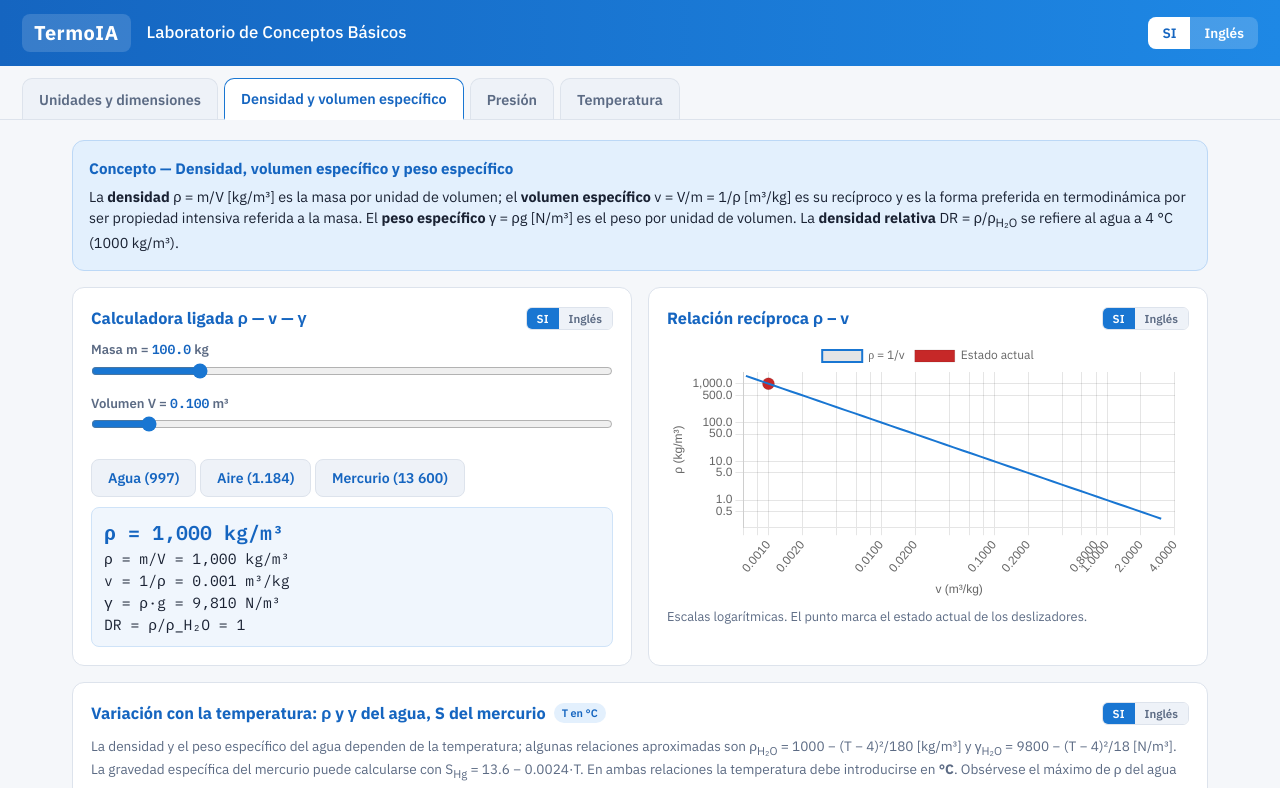
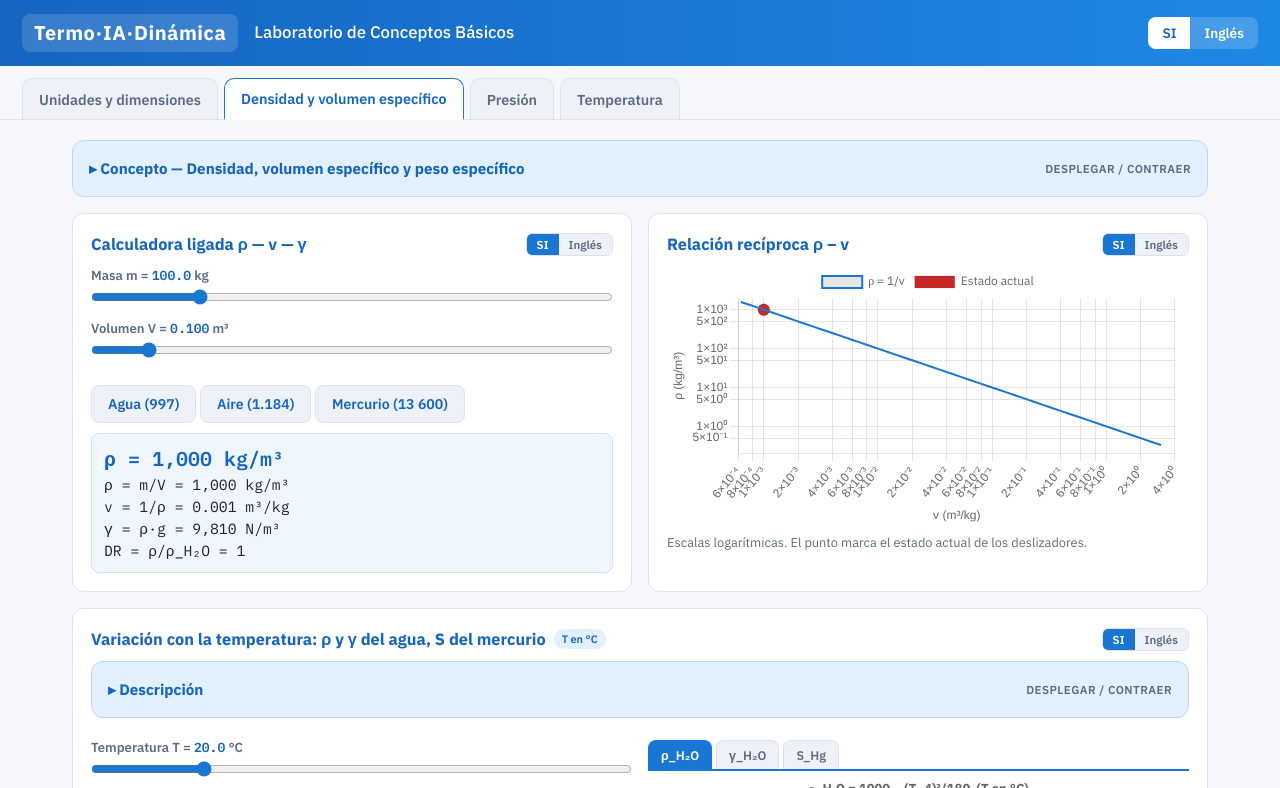
Before and after one commit to oscarrrobles-glitch/Termo-IA-Dinamica, a plain HTML site: page 01 Conceptos y definiciones/Laboratorio conceptos básicos.html in a window 1280 px wide. Both pictures are taken after a click on the button "Densidad y volumen específico". Shown: the top 788 px of the page. Drawn offline with nearby package versions, Linux system fonts and the light colour scheme.

Commit message:
Update Laboratorio conceptos básicos.html

```diff
--- a/01 Conceptos y definiciones/Laboratorio conceptos básicos.html
+++ b/01 Conceptos y definiciones/Laboratorio conceptos básicos.html
@@ -3,6 +3,7 @@
 <head>
 <meta charset="UTF-8">
 <meta name="viewport" content="width=device-width, initial-scale=1.0">
+<meta name="description" content="Propiedades, presión, temperatura y densidad en un entorno interactivo.">
 <title>TermoIA — Laboratorio de Conceptos Básicos</title>
 <link rel="preconnect" href="https://fonts.googleapis.com">
 <link href="https://fonts.googleapis.com/css2?family=IBM+Plex+Sans:wght@400;500;600;700&family=IBM+Plex+Mono:wght@400;500;600&display=swap" rel="stylesheet">
@@ -88,7 +89,7 @@ canvas{max-height:300px}
 <body>
 
 <header>
-  <span class="brand">TermoIA</span>
+  <span class="brand">Termo·IA·Dinámica</span>
   <h1>Laboratorio de Conceptos Básicos</h1>
   <div class="sys-toggle">
     <button id="sysSI" class="active" onclick="setSystem('SI')">SI</button>
@@ -166,10 +167,10 @@ canvas{max-height:300px}
 
 <!-- ============ MÓDULO 2 ============ -->
 <section id="mod2" class="module">
-  <div class="concepto">
-    <h3>Concepto — Densidad, volumen específico y peso específico</h3>
+  <details class="concepto">
+    <summary><h3>Concepto — Densidad, volumen específico y peso específico</h3><span class="toggle-hint">desplegar / contraer</span></summary>
     <p>La <b>densidad</b> ρ = m/V [kg/m³] es la masa por unidad de volumen; el <b>volumen específico</b> v = V/m = 1/ρ [m³/kg] es su recíproco y es la forma preferida en termodinámica por ser propiedad intensiva referida a la masa. El <b>peso específico</b> γ = ρg [N/m³] es el peso por unidad de volumen. La <b>densidad relativa</b> DR = ρ/ρ<sub>H₂O</sub> se refiere al agua a 4 °C (1000 kg/m³).</p>
-  </div>
+  </details>
   <div class="grid grid-2">
     <div class="card">
       <h2 data-sys>Calculadora ligada ρ — v — γ</h2>
@@ -192,10 +193,13 @@ canvas{max-height:300px}
   </div>
   <div class="card" style="margin-top:16px">
     <h2 data-sys>Variación con la temperatura: ρ y γ del agua, S del mercurio <span class="chip">T en °C</span></h2>
-    <p style="font-size:.85rem;color:var(--muted)">La densidad y el peso específico del agua dependen de la temperatura; algunas relaciones aproximadas son
-    ρ<sub>H₂O</sub> = 1000 − (T − 4)²/180 [kg/m³] y γ<sub>H₂O</sub> = 9800 − (T − 4)²/18 [N/m³].
-    La gravedad específica del mercurio puede calcularse con S<sub>Hg</sub> = 13.6 − 0.0024·T.
-    En ambas relaciones la temperatura debe introducirse en <b>°C</b>. Obsérvese el máximo de ρ del agua en T = 4 °C.</p>
+    <details class="concepto" style="margin-bottom:12px">
+      <summary><h3>Descripción</h3><span class="toggle-hint">desplegar / contraer</span></summary>
+      <p style="font-size:.85rem;color:var(--muted)">La densidad y el peso específico del agua dependen de la temperatura; algunas relaciones aproximadas son
+      ρ<sub>H₂O</sub> = 1000 − (T − 4)²/180 [kg/m³] y γ<sub>H₂O</sub> = 9800 − (T − 4)²/18 [N/m³].
+      La gravedad específica del mercurio puede calcularse con S<sub>Hg</sub> = 13.6 − 0.0024·T.
+      En ambas relaciones la temperatura debe introducirse en <b>°C</b>. Obsérvese el máximo de ρ del agua en T = 4 °C.</p>
+    </details>
     <div class="grid grid-2">
       <div>
         <label>Temperatura T = <span class="slider-val" id="twVal">20.0</span> <span id="twUnit">°C</span></label>
@@ -230,10 +234,10 @@ canvas{max-height:300px}
 
 <!-- ============ MÓDULO 3 ============ -->
 <section id="mod3" class="module">
-  <div class="concepto">
-    <h3>Concepto — Presión</h3>
+  <details class="concepto">
+    <summary><h3>Concepto — Presión</h3><span class="toggle-hint">desplegar / contraer</span></summary>
     <p>La <b>presión</b> P = F/A [Pa = N/m²] es la fuerza normal por unidad de área ejercida por un fluido. En un fluido en reposo varía con la profundidad según ΔP = ρgh. El <b>manómetro</b> mide la presión <b>manométrica</b> P<sub>man</sub> = P<sub>abs</sub> − P<sub>atm</sub>; el <b>barómetro</b> (Torricelli) mide la presión atmosférica con una columna de mercurio: P<sub>atm</sub> = ρ<sub>Hg</sub>·g·h. Presiones por debajo de la atmosférica se expresan como <b>presión de vacío</b> P<sub>vac</sub> = P<sub>atm</sub> − P<sub>abs</sub>.</p>
-  </div>
+  </details>
   <div class="row-man-bar">
     <div class="card">
       <h2 data-sys>Manómetro en U <span class="chip">P = ρgh</span></h2>
@@ -287,7 +291,7 @@ canvas{max-height:300px}
   </div>
   <div class="grid grid-2">
     <div class="card" style="grid-column:1/-1">
-      <h2 data-sys>Propiedades de la atmósfera a gran altitud <span class="chip" id="atmTblChip">Tabla A-16 (SI)</span></h2>
+      <h2 data-sys>Propiedades de la atmósfera a gran altitud</h2>
       <p style="font-size:.84rem;color:var(--muted)">Atmósfera estándar: condiciones medias anuales a 45° de latitud, referidas a 15 °C (59 °F) al nivel del mar. Seleccione una hoja para ver la tabla o la gráfica de cada propiedad; el renglón/punto resaltado corresponde a la altitud del deslizador y el sistema de unidades sigue al selector global SI/Inglés.</p>
       <div class="sheet-tabs" id="atmSheets"></div>
       <div id="atmTable" style="max-height:340px;overflow:auto"></div>
@@ -325,10 +329,10 @@ canvas{max-height:300px}
 
 <!-- ============ MÓDULO 4 ============ -->
 <section id="mod4" class="module">
-  <div class="concepto">
-    <h3>Concepto — Ley Cero y escalas de temperatura</h3>
+  <details class="concepto">
+    <summary><h3>Concepto — Ley Cero y escalas de temperatura</h3><span class="toggle-hint">desplegar / contraer</span></summary>
     <p>La <b>Ley Cero de la termodinámica</b> establece que si dos cuerpos están en equilibrio térmico con un tercero, están en equilibrio térmico entre sí; esto fundamenta la medición de temperatura. Las escalas absolutas son <b>Kelvin</b> (SI) y <b>Rankine</b> (inglés): T(K) = T(°C) + 273.15; T(°R) = T(°F) + 459.67 = 1.8·T(K). Para diferencias: ΔT(K) = ΔT(°C) y ΔT(°R) = ΔT(°F) = 1.8·ΔT(K).</p>
-  </div>
+  </details>
   <div class="grid grid-2">
     <div class="card">
       <h2>Termómetro y conversión de escalas</h2>
@@ -395,7 +399,6 @@ canvas{max-height:300px}
 </section>
 
 </main>
-<footer>TermoIA · Termodinámica Química Aplicada · Unidad 1 (temas 1.5–1.8) · Referencias: Potter y Scott cap. 1; Çengel y Boles cap. 1; Moran y Shapiro cap. 1 · g = 9.81 m/s², propiedades a 25 °C</footer>
 
 <script>
 "use strict";
@@ -526,12 +529,13 @@ function buildRhoChart(){
     const v=Math.pow(10,i);
     pts.push(en?{x:v/0.06242796,y:(1/v)/16.018463}:{x:v,y:1/v});
   }
+  const sciTick=v=>{if(!v||v===0)return'0';const e=Math.floor(Math.log10(Math.abs(v)));const m=+(v/Math.pow(10,e)).toPrecision(2);return`${m}×10${e<0?'⁻':''}${String(Math.abs(e)).split('').map(d=>'⁰¹²³⁴⁵⁶⁷⁸⁹'[+d]).join('')}`;};
   rhoChart=new Chart($("rhoChart"),{type:"line",data:{datasets:[
     {label:"ρ = 1/v",data:pts,borderColor:"#1976d2",pointRadius:0,borderWidth:2},
     {label:"Estado actual",data:[],backgroundColor:"#c62828",pointRadius:6,type:"scatter"}
   ]},options:{responsive:true,animation:false,scales:{
-    x:{type:"logarithmic",title:{display:true,text:en?"v (ft³/lbm)":"v (m³/kg)"}},
-    y:{type:"logarithmic",title:{display:true,text:en?"ρ (lbm/ft³)":"ρ (kg/m³)"}}
+    x:{type:"logarithmic",title:{display:true,text:en?"v (ft³/lbm)":"v (m³/kg)"},ticks:{callback:sciTick}},
+    y:{type:"logarithmic",title:{display:true,text:en?"ρ (lbm/ft³)":"ρ (kg/m³)"},ticks:{callback:sciTick}}
   },plugins:{legend:{labels:{font:{family:"IBM Plex Sans"}}}}}});
 }
 function rebuildRhoChart(){
@@ -722,7 +726,7 @@ function selAtmSheet(s,btn){
   refreshAtmView(parseFloat($("zSlider").value));
 }
 function refreshAtmView(z){
-  $("atmTblChip").textContent = unitSystem==="SI" ? "Tabla A-16 (SI)" : "Tabla A-16E (inglés)";
+  if($("atmTblChip")) $("atmTblChip").textContent = unitSystem==="SI" ? "Tabla A-16 (SI)" : "Tabla A-16E (inglés)";
   const isTable = atmSheet==="tabla";
   $("atmTable").style.display = isTable ? "block" : "none";
   $("atmChartWrap").style.display = isTable ? "none" : "block";
@@ -805,14 +809,14 @@ function buildAtmTable(zSel){
   const tbl=$("atmTable"); if(!tbl)return;
   let rows="",header;
   if(unitSystem==="SI"){
-    $("atmTblChip").textContent="Tabla A-16 (SI)";
+    if($("atmTblChip")) $("atmTblChip").textContent="Tabla A-16 (SI)";
     header=`<tr><th>z, m</th><th>T, °C</th><th>P, kPa</th><th>g, m/s²</th><th>c, m/s</th><th>ρ, kg/m³</th><th>μ, kg/m·s</th><th>k, W/m·K</th></tr>`;
     const zs=[0,500,1000,1500,2000,2500,3000,3500,4000,5000,6000,7000,8000,9000,10000,12000,14000,16000,18000,20000];
     const near=zs.reduce((p,c)=>Math.abs(c-zSel)<Math.abs(p-zSel)?c:p);
     rows=zs.map(z=>{const a=stdAtm(z);
       return `<tr${z===near?' style="background:#e3f0fd;font-weight:600"':''}><td class="mono">${z.toLocaleString()}</td><td class="mono">${(a.T-273.15).toFixed(2)}</td><td class="mono">${a.P.toFixed(2)}</td><td class="mono">${a.g.toFixed(3)}</td><td class="mono">${a.c.toFixed(1)}</td><td class="mono">${a.rho.toFixed(4)}</td><td class="mono">${a.mu.toExponential(3)}</td><td class="mono">${a.k.toFixed(5)}</td></tr>`;}).join("");
   }else{
-    $("atmTblChip").textContent="Tabla A-16E (inglés)";
+    if($("atmTblChip")) $("atmTblChip").textContent="Tabla A-16E (inglés)";
     header=`<tr><th>z, ft</th><th>T, °F</th><th>P, psia</th><th>g, ft/s²</th><th>c, ft/s</th><th>ρ, lbm/ft³</th><th>μ, lbm/ft·s</th><th>k, Btu/h·ft·R</th></tr>`;
     const zsft=[0,500,1000,2000,3000,4000,5000,6000,7000,8000,9000,10000,12000,14000,16000,18000,20000,25000,30000,35000,40000,50000,60000];
     const zSelFt=zSel/0.3048;
```
